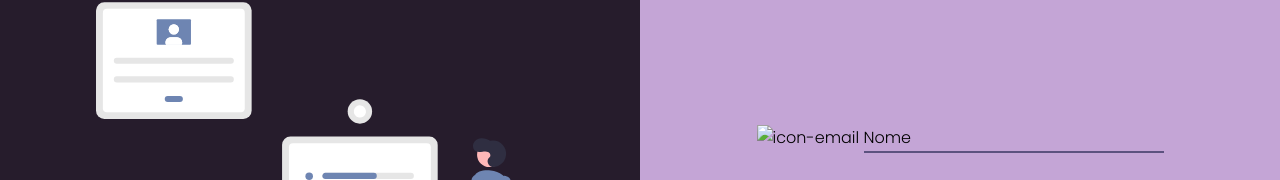
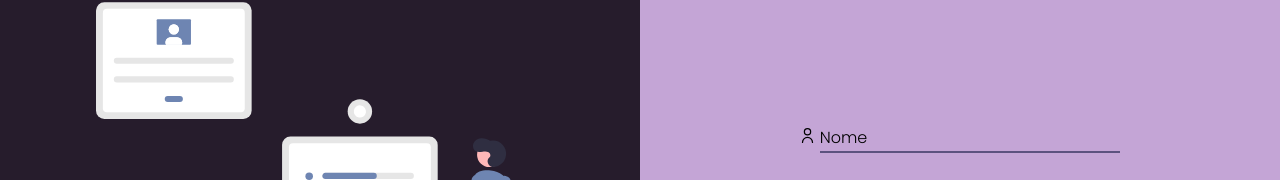
Before and after one commit to monickevelyn/formulario-validado, a plain HTML site: page index.html in a window 1280 px wide. Shown: the part 251-431 px from the top of the page. Drawn offline with Linux system fonts and the light colour scheme; the site is published under a folder, as on GitHub Pages, so addresses that start at the root find nothing.

Commit message:
Update index.html

```diff
--- a/index.html
+++ b/index.html
@@ -21,7 +21,7 @@
 
         <form action="" class="formularios" name="form-login" id="form-login">
             <div class="inpunt-content span-verifica">
-                <img src="/img/usuario.svg" alt="icon-email" class="icones">
+                <img src="img/usuario.svg" alt="icon-email" class="icones">
                 <input type="text" name="nome" id="nome" placeholder="Nome">
                 <br>
                 <span></span>
```
